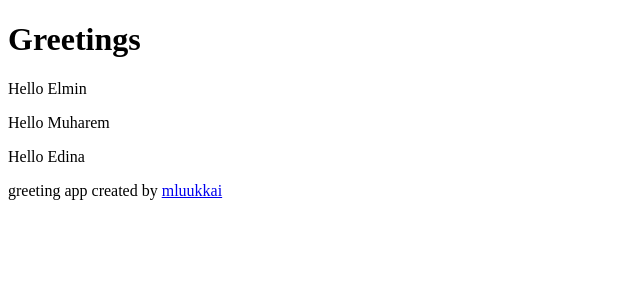
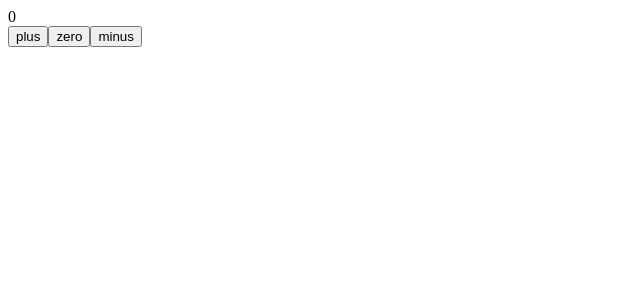
Before and after one commit to gfunkmaster/fullstack-open, a React (Vite) app: page / in a window 1280 px wide. Shown: the top 300 px of the page, without its empty margins (0-640 px from the left). Built offline with nearby package versions, Linux system fonts and the light colour scheme.

Commit message:
Finshed with part 1c

```diff
--- a/src/App.jsx
+++ b/src/App.jsx
@@ -1,30 +1,41 @@
-const Hello = (props) => {
+import { useState } from "react";
+const Display = ({ counter }) => {
+  return (
+    <div>{counter}</div>
+  )
+}
+
+const Button = ({ onClick, text }) => (
+  <button onClick={onClick}>
+    {text}
+  </button>
+)
+const App = () => {
+  const [ counter, setCounter ] = useState(0)
+
+  const increaseByOne = () => setCounter(counter + 1)
+
+  const decreaseByOne = () => setCounter(counter - 1)
+  const setToZero = () => setCounter(0)
+
   return (
     <div>
-      <p>Hello {props.name}</p>
+      <Display counter={counter}/>
+
+      <Button
+        onClick={increaseByOne}
+        text='plus'
+      />
+      <Button
+        onClick={setToZero}
+        text='zero'
+      />
+      <Button
+        onClick={decreaseByOne}
+        text='minus'
+      />
     </div>
   )
 }
 
-const Footer = () => {
-  return (
-    <div>
-      greeting app created by <a href='https://github.com/mluukkai'>mluukkai</a>
-    </div>
-  )
-}
-
-const App = () => {
-  return (
-    <>
-      <h1>Greetings</h1>
-      <Hello name='Elmin' />
-
-      <Hello name='Muharem' />
-      <Hello  name='Edina'/>
-      <Footer />
-    </>
-  )
-}
-
-export default App
+export default App;
```
